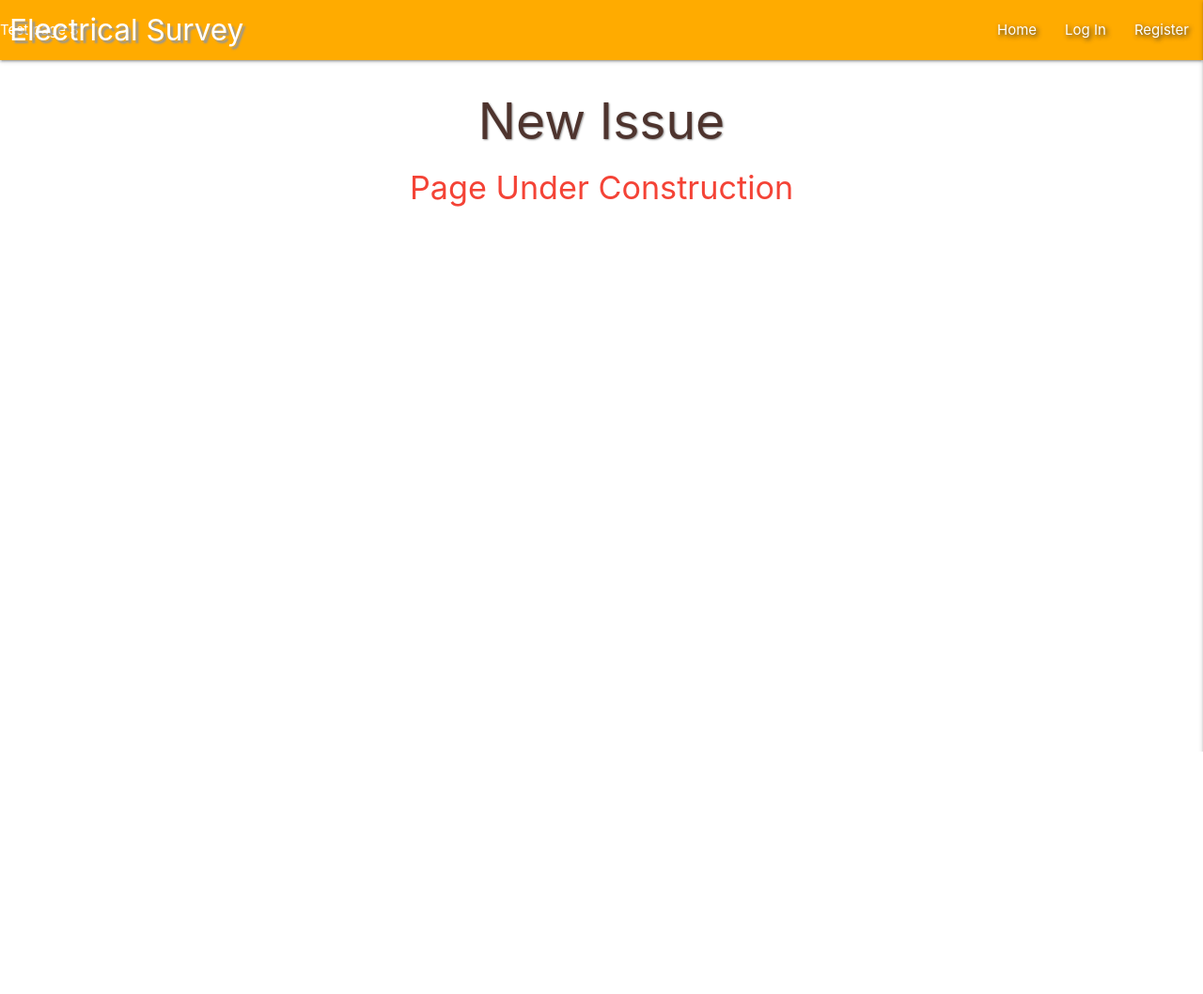
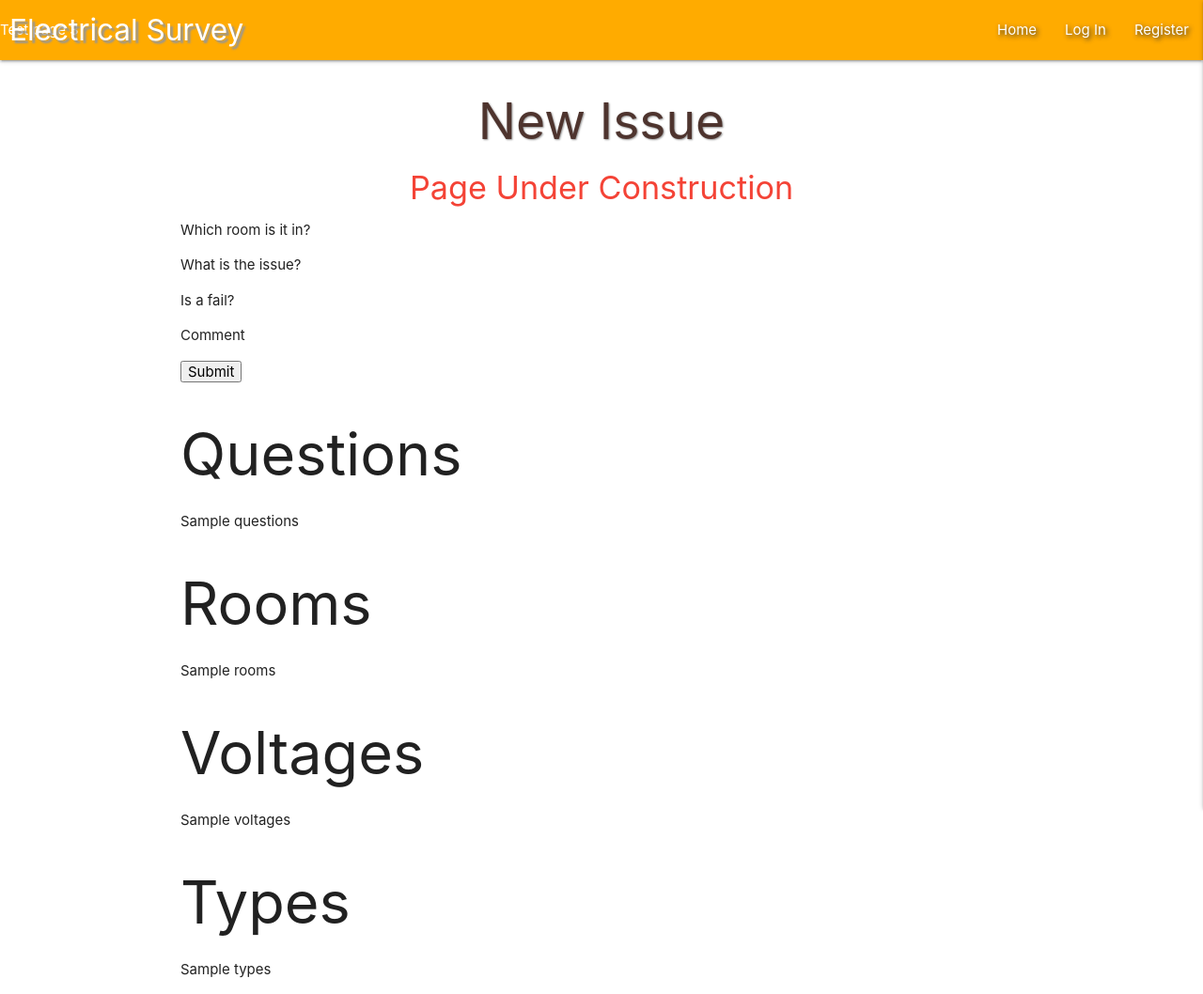
Before and after one commit to Code-Institute-Submissions/STarrant-electrical-survey-db_NovResub, a Flask app: template templates/new-issue.html in a window 1280 px wide. Shown: the whole page at 94% size. Before the commit the page ends 800 px from the top, so only its background shows below. Run offline with Flask 2, Linux system fonts and the light colour scheme; the template is opened without the code that fills it: most values are stand-ins (such as "Sample title", 1, 10 or a date in 2020); some libraries are stand-ins or nearby versions.

Commit message:
Feat:  New_Issue page skeleton framework added

```diff
--- a/templates/new-issue.html
+++ b/templates/new-issue.html
@@ -5,5 +5,29 @@
 
   <h4 class="center-align red-text">Page Under Construction</h4>
 
+  <form>
+    <p>Which room is it in?</p>
+
+
+    <p>What is the issue?</p>
+
+
+    <p>Is a fail?</p>
+
+    <p>Comment</p>
+
+    <button>Submit</button>
+  </form>
+  <h1>Questions</h1>
+  <p>{{ questions }}</p>
+
+  <h1>Rooms</h1>
+  <p>{{ rooms }}</p>
+
+  <h1>Voltages</h1>
+  <p>{{ voltages }}</p>
+
+  <h1>Types</h1>
+  <p>{{ types }}</p>
 
 {% endblock %}
```
